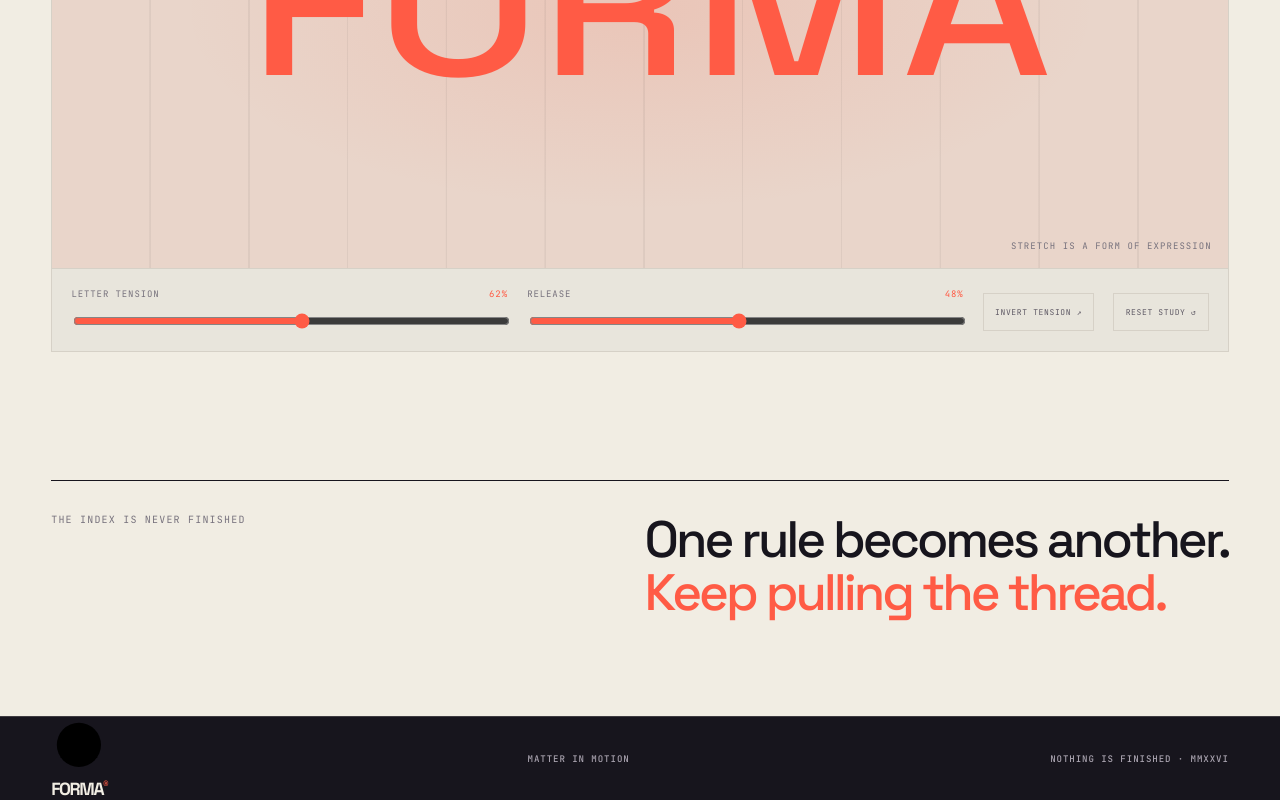
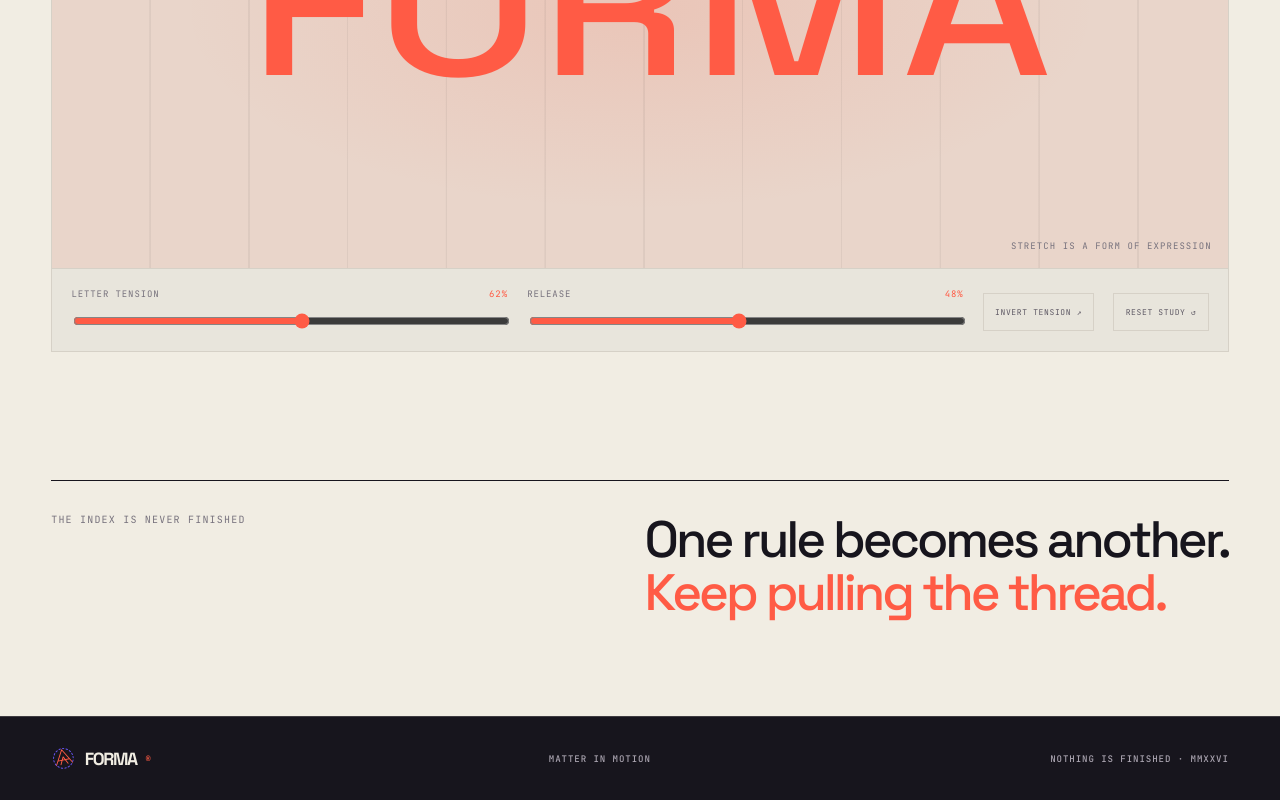
Before and after one commit to poltergit/forma, a Next.js app: page /playground in a window 1280 px wide. Shown: the part 4535-5335 px from the top of the page. Built offline with nearby package versions, Linux system fonts and the light colour scheme; no server answers.

Commit message:
brand: unify footer signature styling

```diff
--- a/src/components/shell/site-footer.module.css
+++ b/src/components/shell/site-footer.module.css
@@ -16,3 +16,4 @@
 @media(max-width:620px) {
   .inner { align-items: flex-start; flex-direction: column; justify-content: center; gap: .5rem; padding-block: 1rem; font-size: .5rem; }
 }
+.wordmark{display:inline-flex;align-items:center;gap:.55rem}.wordmark svg{width:1.55rem;height:1.55rem;fill:none;stroke:var(--forma-acid-voltage);stroke-width:1.8;stroke-linecap:round;stroke-linejoin:round;transform:rotate(-12deg)}.wordmark svg path{stroke:var(--forma-signal-vermilion)}.wordmark svg circle{stroke:var(--forma-electric-iris);stroke-dasharray:3 4}
```
